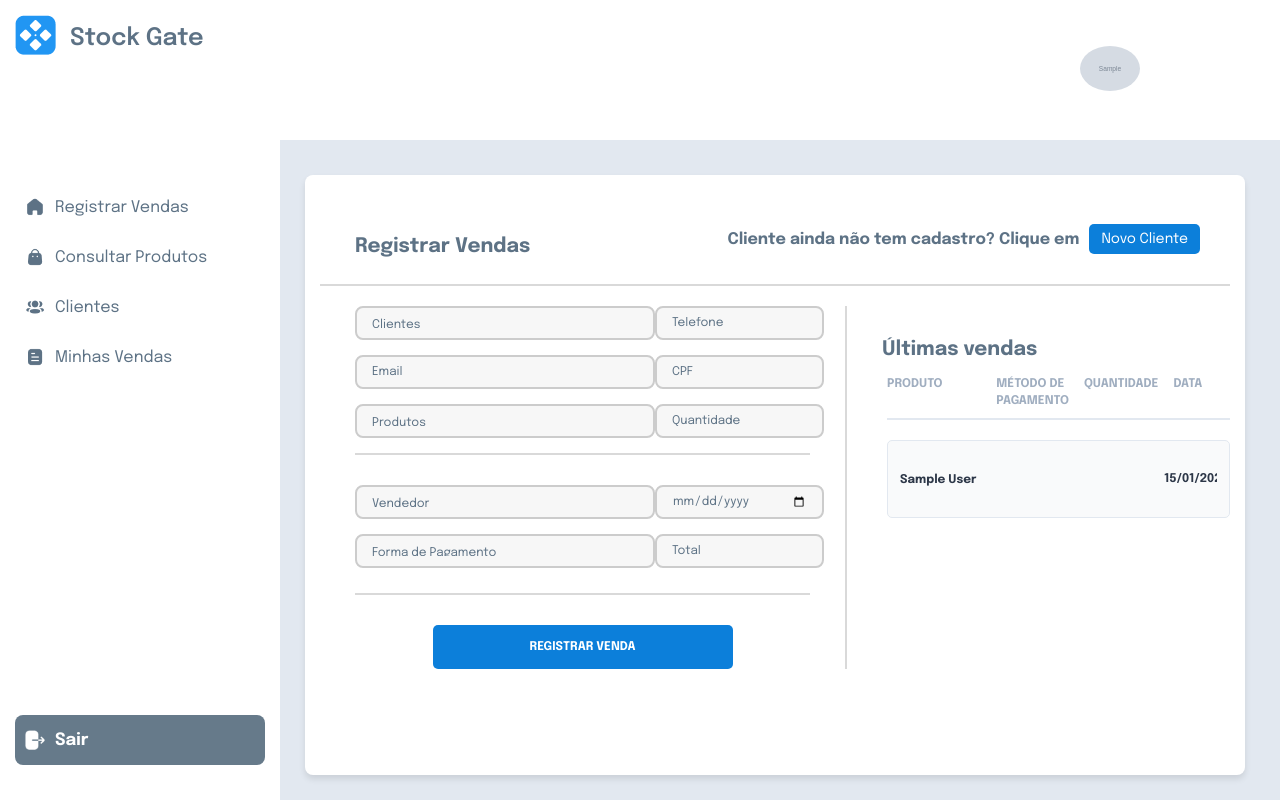
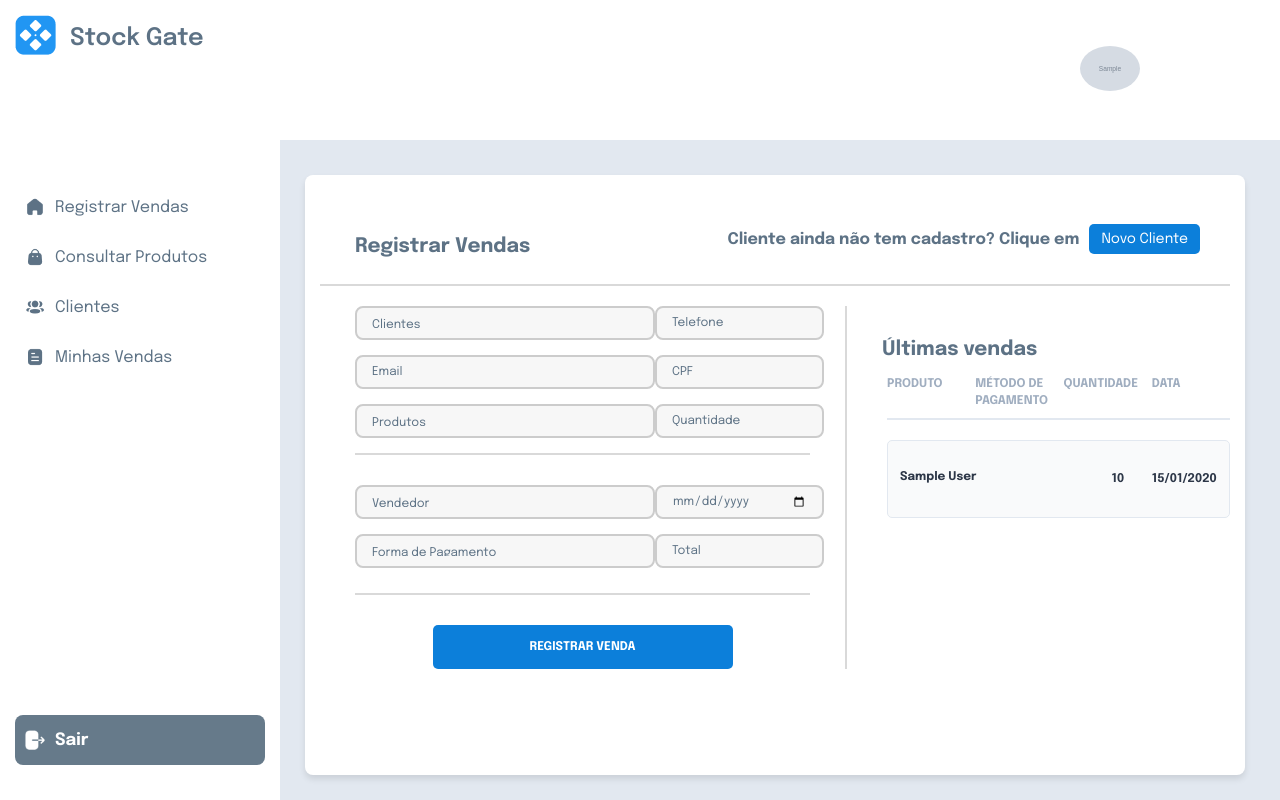
Before and after one commit to DouglasFernan/StockGate, a Django app: page /vendedor/registrar_vendas/ in a window 1280 px wide. Run offline with Django 5.2, Linux system fonts and the light colour scheme; a user stored in the database is signed in; tables that the repository leaves empty hold one stand-in row (values such as "Sample post"); grey boxes marked "Sample" are stand-in pictures; some web fonts are replaced.

Commit message:
ajustando em telas maiores a pagina de dashboard e registrar vendas

```diff
--- a/static/css/vendedor/registrar_vendas.css
+++ b/static/css/vendedor/registrar_vendas.css
@@ -280,6 +280,15 @@
     object-fit: cover;
 }
 
+.sales-product {
+    white-space: nowrap;
+    overflow: hidden;
+    text-overflow: ellipsis;
+    max-width: 100px;
+    display: inline-block;
+}
+
+
 .sales-product, .sales-payment, .sales-total, .sales-id, .sales-date {
     font-size: 12px;
     font-weight: bold;
@@ -326,6 +335,23 @@
     margin-bottom: 0px;
     font-size: 20px;
 }
+
+@media (max-width: 1840px) {
+    .sales-info {
+        grid-template-columns: 1fr 1fr 1fr 1fr; /* Empilha os elementos */
+        gap: 10px;
+    }
+
+    .sales-titles {
+        grid-template-columns: 1fr 1fr 1fr 1fr; /* Empilha os elementos */
+        gap: 10px;
+    }
+
+    .sales-payment {
+        text-align: center;
+    }
+}
+
 
 @media (max-width: 1780px) {
 
@@ -409,7 +435,7 @@
 
 }
 
-@media (max-height: 750px) {
+@media (max-height: 830px) {
 
     .input-container {
         height: 34px;
@@ -425,4 +451,11 @@
     .area-3 input, .area-3 select {
     height: 34px;
     }
+
+    .top {
+        box-sizing: border-box;
+        padding: 0px;
+        padding-bottom: 15px;
+        margin: 0px;
+    }
 }
--- a/templates/users/vendedor/registrar_vendas.html
+++ b/templates/users/vendedor/registrar_vendas.html
@@ -92,7 +92,7 @@
                                     <div class="sales-product-image">
 
                                         <div>
-                                            <span class="sales-product">{{ venda.produto }}</span>
+                                            <span class="sales-product" title="{{ venda.produto }}">{{ venda.produto|truncatechars:15 }}</span>
                                         </div>
                                     </div>
                                     <span class="sales-payment">{{ venda.get_payment_method_display }}</span>
```
